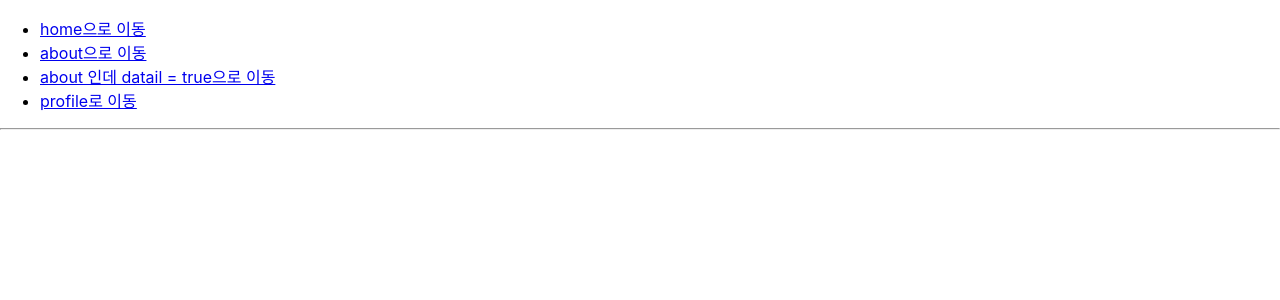
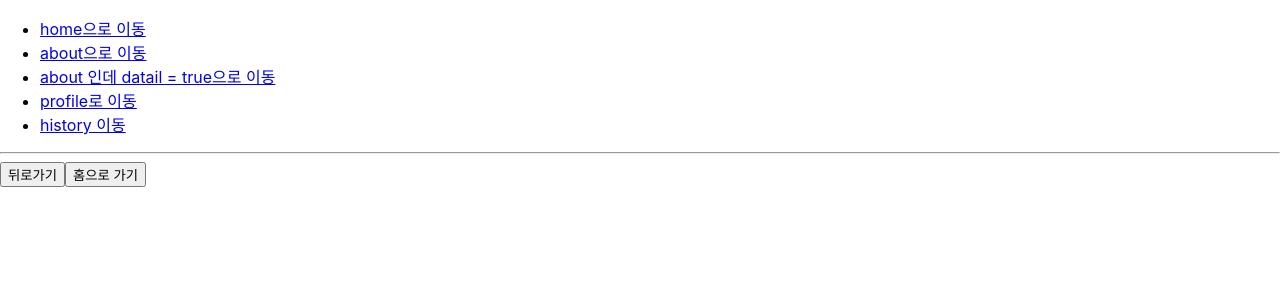
Before and after one commit to upship-kim/ReactPractice, a React (Create React App) app: page /history in a window 1280 px wide. Shown: the top 300 px of the page. Built offline with nearby package versions, Linux system fonts and the light colour scheme.

Commit message:
Router History Test

```diff
--- a/src/router/RouteApp.js
+++ b/src/router/RouteApp.js
@@ -2,6 +2,7 @@ import React from 'react';
 import {Route} from 'react-router';
 import {Link} from 'react-router-dom';
 import About from './page/About';
+import History from './page/History';
 import Home from './page/Home';
 import Profiles from './page/Profiles';
 
@@ -23,11 +24,15 @@ const RouteApp = () => {
                 <li>
                     <Link to="/profiles">profile로 이동</Link>
                 </li>
+                <li>
+                    <Link to="/history">history 이동</Link>
+                </li>
             </ul>
             <hr />
             <Route exact path={['/', '/home']} component={Home} />
             <Route path="/about" component={About} />
             <Route path="/profiles" component={Profiles} />
+            <Route path="/history" component={History} />
         </>
     );
 };
--- /dev/null
+++ b/src/router/page/History.js
@@ -0,0 +1,32 @@
+import React, {useEffect} from 'react';
+
+const History = ({history}) => {
+    const onBack = () => {
+        history.goBack(-1);
+    };
+    const onHome = () => {
+        history.push('/');
+    };
+
+    // useEffect(() => {
+    //     const unblock = history.block('정말?');
+    //     return () => {
+    //         unblock();
+    //     };
+    // }, [history]);
+    useEffect(() => {
+        const block = history.block('진짜?');
+        return () => {
+            block();
+        };
+    }, [history]);
+
+    return (
+        <div>
+            <button onClick={onBack}>뒤로가기</button>
+            <button onClick={onHome}>홈으로 가기</button>
+        </div>
+    );
+};
+
+export default History;
```
